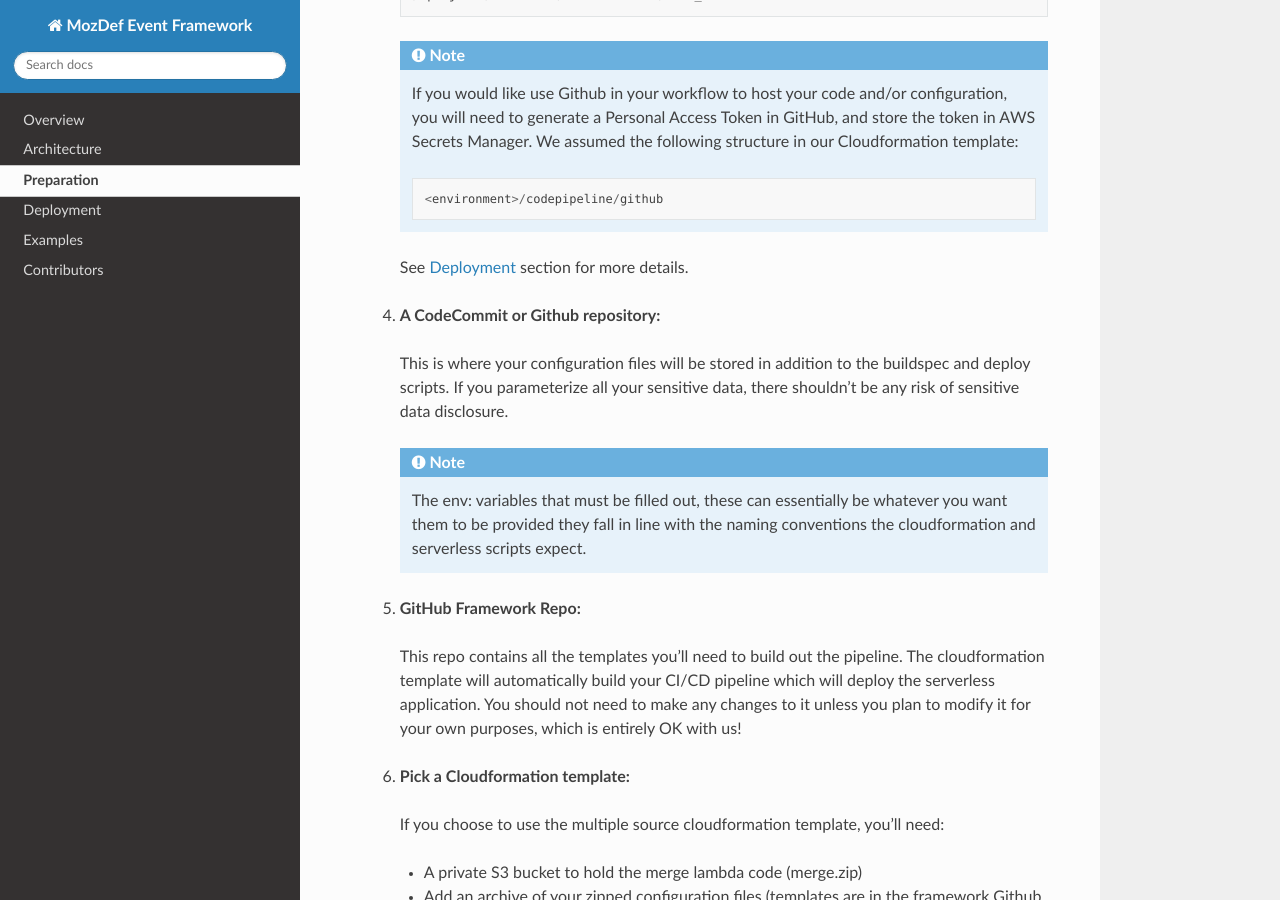
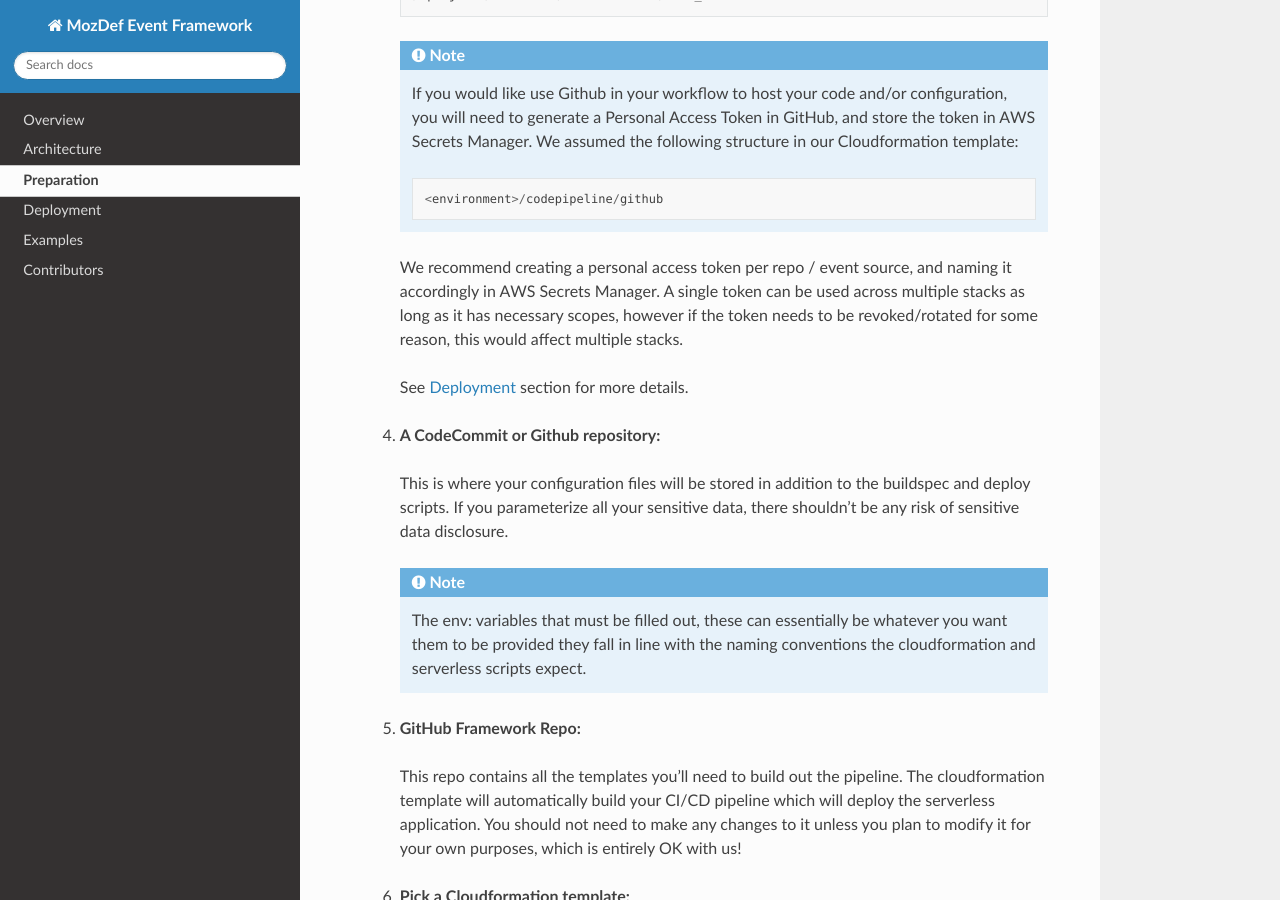
Before and after one commit to mozilla/mozdef-event-framework, a Sphinx documentation site: the page built from docs/source/usage/preparation.rst, in a window 1280 px wide and 900 px high, scrolled down 858 px. Built offline with Sphinx 7.4.7 and the Read the Docs theme 2.0.0, drawn with Linux system fonts in a browser that asks for light colours.

Commit message:
Try to elaborate on the use of Github token, take 1

```diff
--- a/docs/source/usage/preparation.rst
+++ b/docs/source/usage/preparation.rst
@@ -30,6 +30,8 @@ To deploy this framework you will need the following established:
 
         <environment>/codepipeline/github
 
+      We recommend creating a personal access token per repo / event source, and naming it accordingly in AWS Secrets Manager. A single token can be used across multiple stacks as long as it has necessary scopes, however if the token needs to be revoked/rotated for some reason, this would affect multiple stacks.
+
       See :doc:`deployment` section for more details.
 
     4. **A CodeCommit or Github repository:**
```
